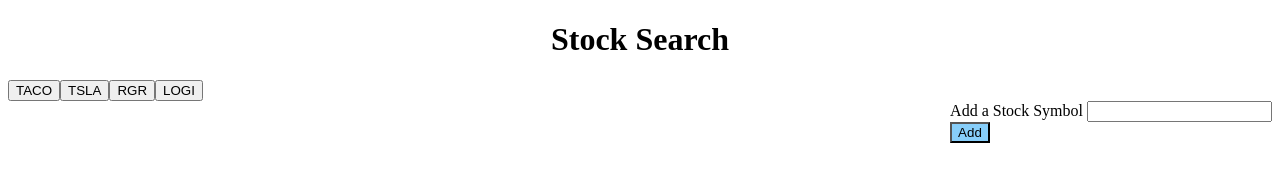
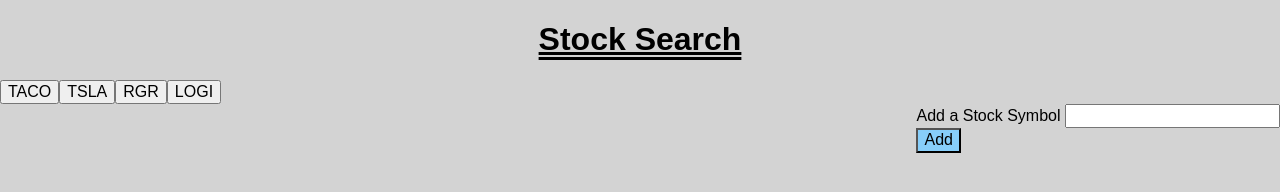
Before and after one commit to DanielCochran61/Stocks-Search-App, a plain HTML site: page index.html in a window 1280 px wide. Drawn offline with nearby package versions, Linux system fonts and the light colour scheme.

Commit message:
update files

```diff
--- a/app.js
+++ b/app.js
@@ -1,5 +1,4 @@
-const stocks = ['TACO', 'TSLA', 'RGR', 'LOGI'];
-
+const stocksList = ['TACO', 'TSLA', 'RGR', 'LOGI'];
 const displayStockInfo = function () {
     const stock = $(this).attr('data-name');
     const queryURL = `https://api.iextrading.com/1.0/stock/${stock}/batch?types=quote,news&range=1m&last=1`;
@@ -12,17 +11,22 @@ const displayStockInfo = function () {
         const stockDiv = $('<div>').addClass('stock');
         const companyName = response.quote.companyName;
         const nameHolder = $('<p>').text(`Company Name: ${companyName}`);
-
         stockDiv.append(nameHolder);
 
         const stockSymbol = response.quote.symbol;
         const symbolHolder = $('<p>').text(`Stock Symbol: ${stockSymbol}`);
+        stockDiv.append(symbolHolder);
 
-        stockDiv.append(symbolHolder);
+
+
+   //     const stockLogo = response.logo;
+   //     const logoHolder = $('<p>').text(`Stock Logo: ${stockLogo}`);
+   //     stockDiv.append(logoHolder);
+
+
 
         const stockPrice = response.quote.latestPrice;
         const priceHolder = $('<p>').text(`Stock Price: $${stockPrice}`);
-
         stockDiv.append(priceHolder);
 
         const companyNews = response.news[0].summary;
@@ -37,11 +41,11 @@ const render = function () {
 
     $('#buttons-view').empty();
 
-    for (let i = 0; i < stocks.length; i++) {
+    for (let i = 0; i < stocksList.length; i++) {
         const newButton = $('<button>');
         newButton.addClass('stock-btn');
-        newButton.attr('data-name', stocks[i]);
-        newButton.text(stocks[i]);
+        newButton.attr('data-name', stocksList[i]);
+        newButton.text(stocksList[i]);
 
         $('#buttons-view').append(newButton);
     }
@@ -50,7 +54,7 @@ const render = function () {
 const addButton = function (event) {
     event.preventDefault();
     const stock = $('#stock-input').val().trim();
-    stocks.push(stock);
+    stocksList.push(stock);
     $('#stock-input').val('');
     render();
 }
--- a/index.html
+++ b/index.html
@@ -5,6 +5,7 @@
     <meta name="viewport" content="width=device-width, initial-scale=1.0">
     <meta http-equiv="X-UA-Compatible" content="ie=edge">
     <title>Stock Search</title>
+    <link rel="stylesheet" href="https://unpkg.com/purecss@1.0.0/build/pure-min.css" integrity="sha384-nn4HPE8lTHyVtfCBi5yW9d20FjT8BJwUXyWZT9InLYax14RDjBj46LmSztkmNP9w" crossorigin="anonymous">
     <link rel="stylesheet" href="style.css">
 </head>
 <body>
--- a/style.css
+++ b/style.css
@@ -1,8 +1,14 @@
 h1 {
     text-align: center;
+    text-decoration: underline;
+    text-decoration-style: double;
 
 }
 
+body {
+    background-color: lightgray;
+
+}
 #stock-form {
     float: right;
 
@@ -14,6 +20,6 @@ h1 {
 }
 
 #stocks-view {
-    background-color: lightgray;
+    background-color: #ffffff;
 
 }
```
